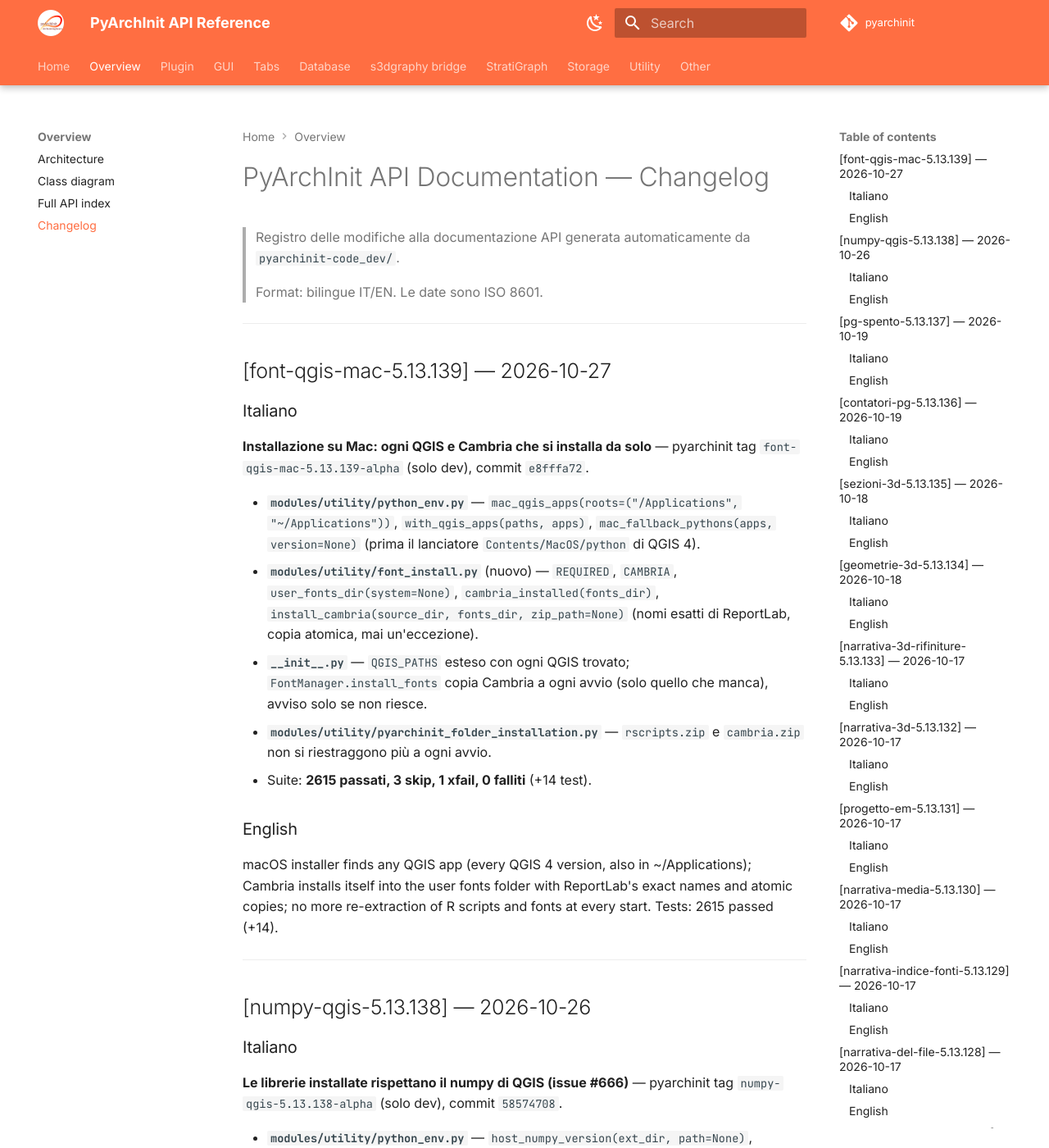
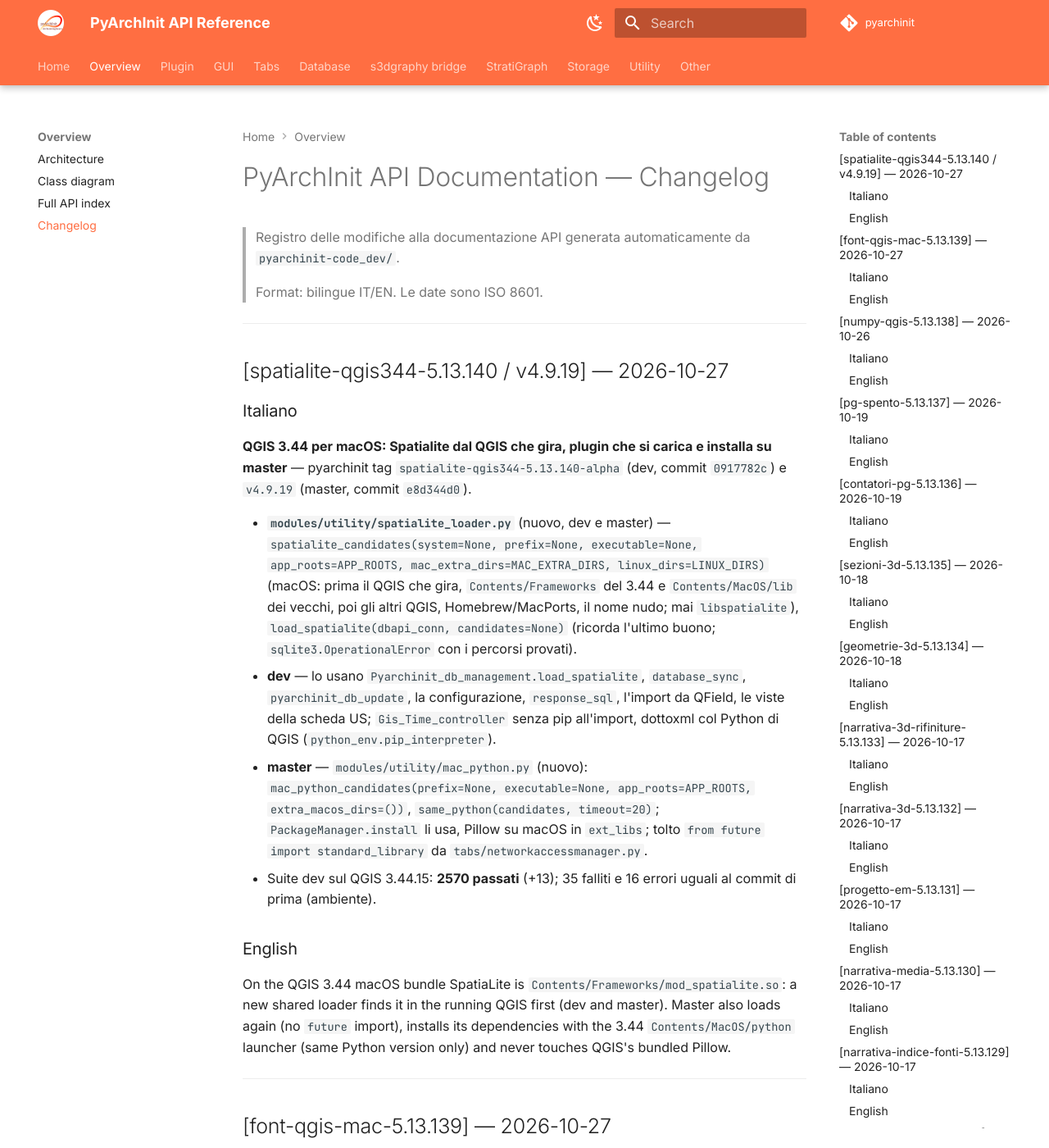
Before and after one commit to enzococca/pyarchinit-api-docs, an MkDocs documentation site: the page built from docs/CHANGELOG.md, in a window 1280 px wide and 1400 px high. Shown: the whole window at 82% size. Built offline with MkDocs 1.6.1 and Material for MkDocs 9.7.7, drawn with Linux system fonts in a browser that asks for light colours; comment, search, counter and statistics services are not loaded; some of the changed text lies outside the part shown.

Commit message:
changelog: spatialite-qgis344-5.13.140-alpha e v4.9.19 — Spatialite e Python di QGIS 3.44 per macOS

```diff
--- a/docs/CHANGELOG.md
+++ b/docs/CHANGELOG.md
@@ -4,6 +4,23 @@
 > da `pyarchinit-code_dev/`.
 >
 > Format: bilingue IT/EN. Le date sono ISO 8601.
+
+---
+
+## [spatialite-qgis344-5.13.140 / v4.9.19] — 2026-10-27
+
+### Italiano
+
+**QGIS 3.44 per macOS: Spatialite dal QGIS che gira, plugin che si carica e installa su master** — pyarchinit tag `spatialite-qgis344-5.13.140-alpha` (dev, commit `0917782c`) e `v4.9.19` (master, commit `e8d344d0`).
+
+- **`modules/utility/spatialite_loader.py`** (nuovo, dev e master) — `spatialite_candidates(system=None, prefix=None, executable=None, app_roots=APP_ROOTS, mac_extra_dirs=MAC_EXTRA_DIRS, linux_dirs=LINUX_DIRS)` (macOS: prima il QGIS che gira, `Contents/Frameworks` del 3.44 e `Contents/MacOS/lib` dei vecchi, poi gli altri QGIS, Homebrew/MacPorts, il nome nudo; mai `libspatialite`), `load_spatialite(dbapi_conn, candidates=None)` (ricorda l'ultimo buono; `sqlite3.OperationalError` con i percorsi provati).
+- **dev** — lo usano `Pyarchinit_db_management.load_spatialite`, `database_sync`, `pyarchinit_db_update`, la configurazione, `response_sql`, l'import da QField, le viste della scheda US; `Gis_Time_controller` senza pip all'import, dottoxml col Python di QGIS (`python_env.pip_interpreter`).
+- **master** — `modules/utility/mac_python.py` (nuovo): `mac_python_candidates(prefix=None, executable=None, app_roots=APP_ROOTS, extra_macos_dirs=())`, `same_python(candidates, timeout=20)`; `PackageManager.install` li usa, Pillow su macOS in `ext_libs`; tolto `from future import standard_library` da `tabs/networkaccessmanager.py`.
+- Suite dev sul QGIS 3.44.15: **2570 passati** (+13); 35 falliti e 16 errori uguali al commit di prima (ambiente).
+
+### English
+
+On the QGIS 3.44 macOS bundle SpatiaLite is `Contents/Frameworks/mod_spatialite.so`: a new shared loader finds it in the running QGIS first (dev and master). Master also loads again (no `future` import), installs its dependencies with the 3.44 `Contents/MacOS/python` launcher (same Python version only) and never touches QGIS's bundled Pillow.
 
 ---
 
```
